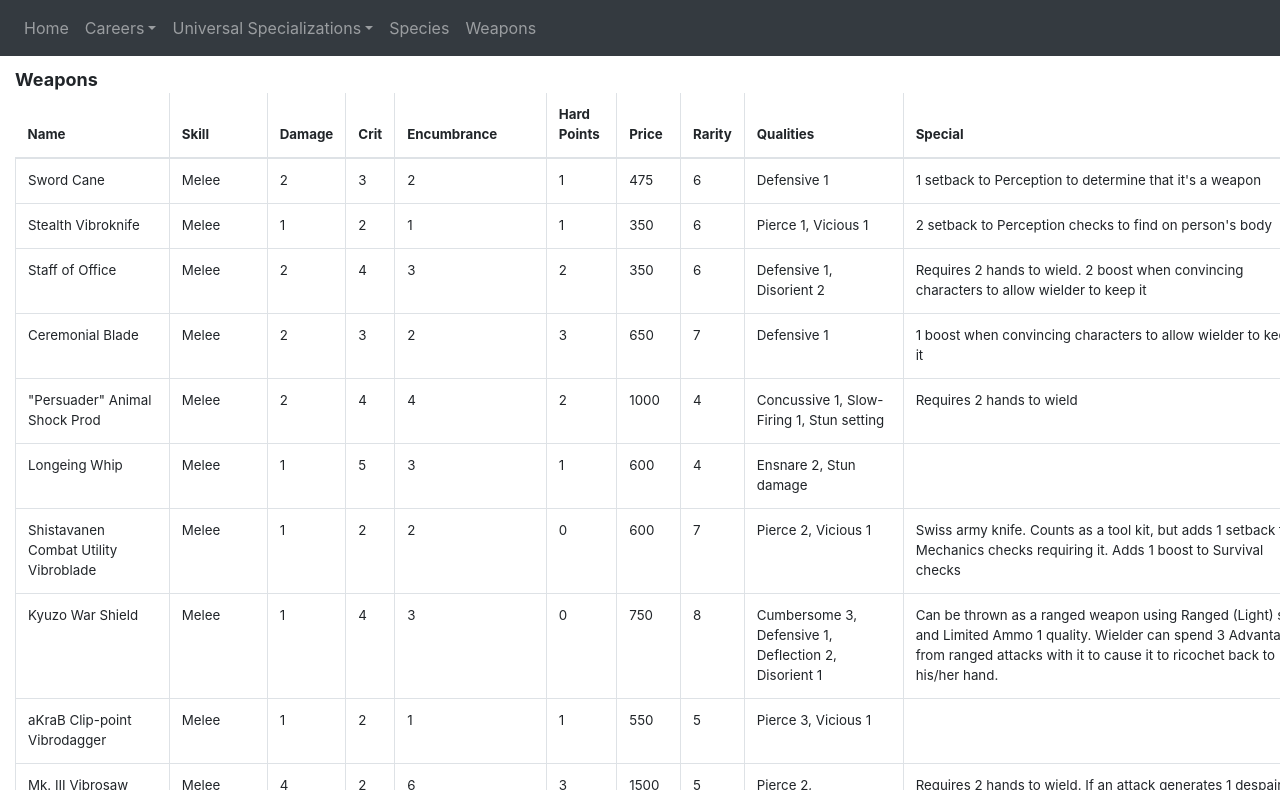
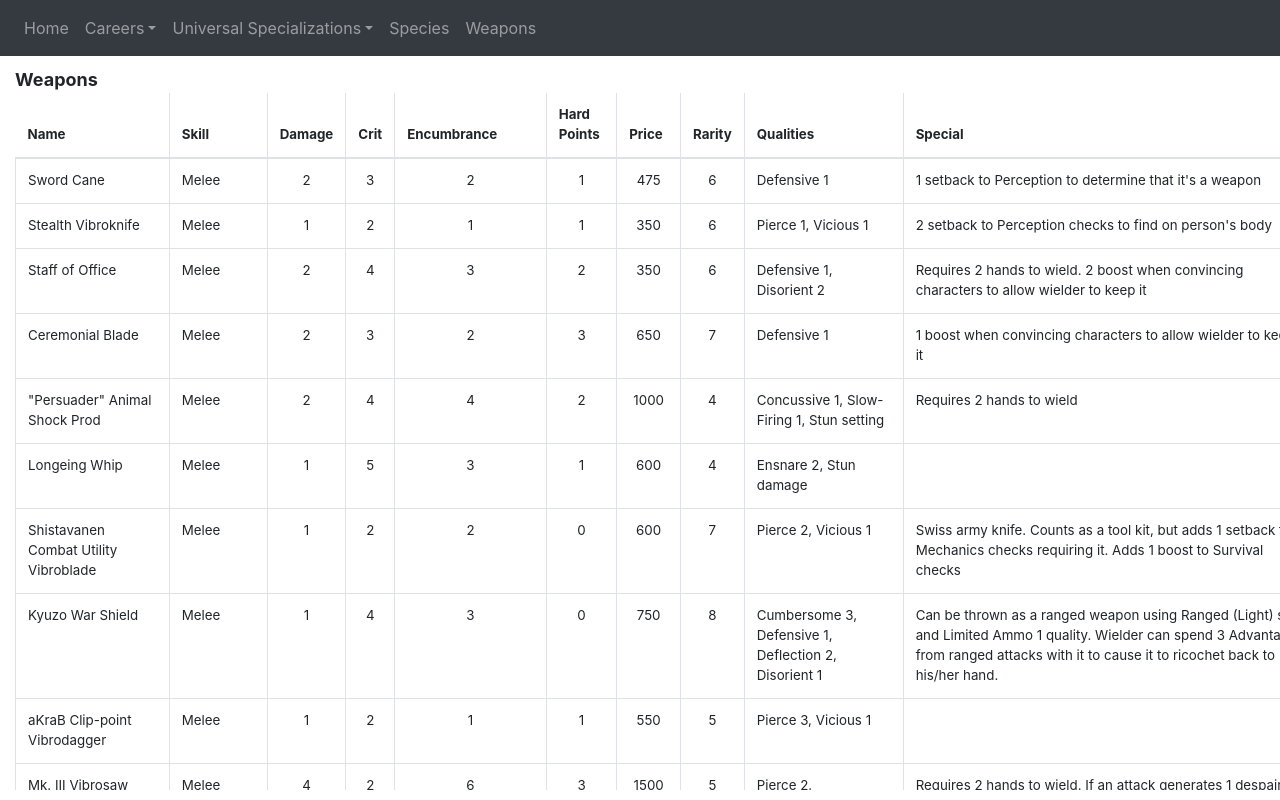
Before and after one commit to AndreLemay/SWRPGInfo, a Gatsby site: page /WeaponList in a window 1280 px wide. Shown: the top 800 px of the page. Built offline with nearby package versions, Linux system fonts and the light colour scheme; Gatsby itself is replaced by a stand-in of ours.

Commit message:
Added text alignment to datatable columns

```diff
--- a/src/components/DataTable.tsx
+++ b/src/components/DataTable.tsx
@@ -8,6 +8,9 @@ interface DataTableProps {
 		field: string
 		width?: number
 		sortable?: boolean
+		center?: boolean
+		left?: boolean
+		right?: boolean
 	}>
 	data: object[]
 	bordered?: boolean
@@ -84,7 +87,15 @@ class DataTable extends React.Component<DataTableProps> {
 									return (
 										<tr key={ind}>
 											{cols.map((c, ind2) => {
-												return <td key={ind2}>{d[c.field]}</td>
+												return (
+													<td
+														key={ind2}
+														className={`${c.left ? 'text-left' : ''} ${
+															c.center ? 'text-center' : ''
+														} ${c.right ? 'text-right' : ''}`}>
+														{d[c.field]}
+													</td>
+												)
 											})}
 										</tr>
 									)
--- a/src/pages/WeaponList.tsx
+++ b/src/pages/WeaponList.tsx
@@ -26,32 +26,38 @@ export default () => {
 						{
 							label: 'Damage',
 							field: 'damage',
-							sortable: true
+							sortable: true,
+							center: true
 						},
 						{
 							label: 'Crit',
 							field: 'crit',
-							sortable: true
+							sortable: true,
+							center: true
 						},
 						{
 							label: 'Encumbrance',
 							field: 'encumbrance',
-							sortable: true
+							sortable: true,
+							center: true
 						},
 						{
 							label: 'Hard Points',
 							field: 'hardPoints',
-							sortable: true
+							sortable: true,
+							center: true
 						},
 						{
 							label: 'Price',
 							field: 'price',
-							sortable: true
+							sortable: true,
+							center: true
 						},
 						{
 							label: 'Rarity',
 							field: 'rarity',
-							sortable: true
+							sortable: true,
+							center: true
 						},
 						{
 							label: 'Qualities',
```
